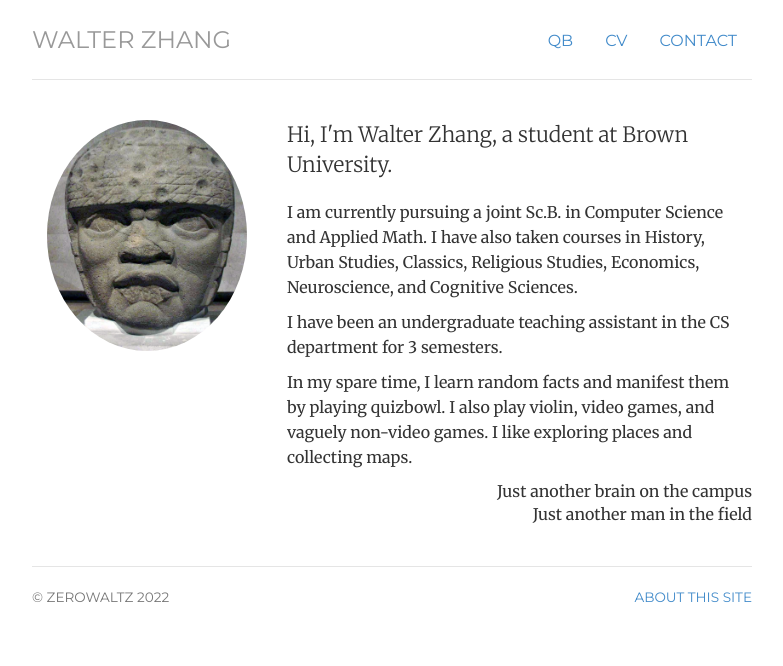
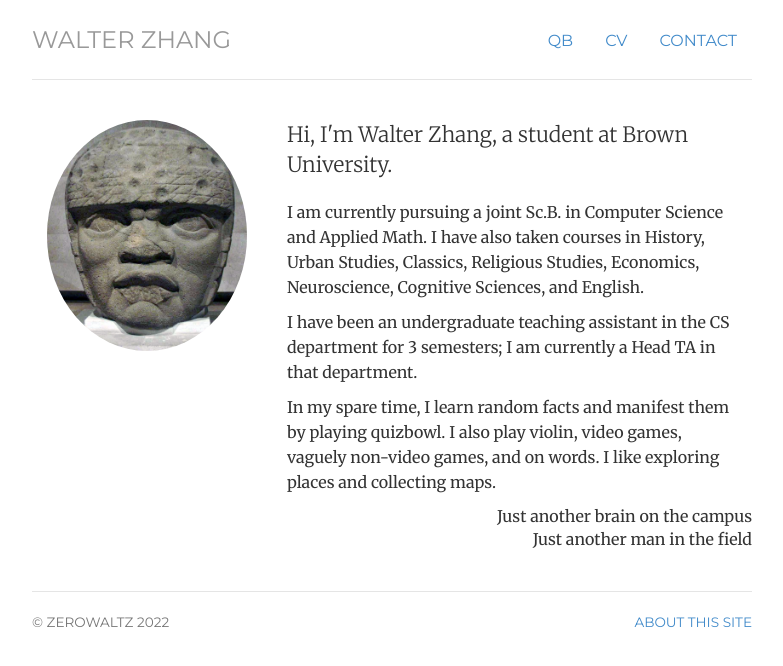
Before and after one commit to Zerowaltz/Zerowaltz.github.io, a Jekyll site: the page built from index.html, in a window 1280 px wide. Shown: the top 666 px of the page, without its empty margins (248-1031 px from the left). Built offline with Jekyll 4.4.1, drawn with Linux system fonts in a browser that asks for light colours.

Commit message:
Update index.html

```diff
--- a/index.html
+++ b/index.html
@@ -13,11 +13,11 @@
 	</div>
 	<div itemscope itemtype="http://data-vocabulary.org/Person" class="col-sm-8">
 	<p class="lead">Hi, I'm <span itemprop="name">Walter Zhang</span>, a student at Brown University.</p>
-	<p>I am currently pursuing a joint Sc.B. in Computer Science and Applied Math. I have also taken courses in History, Urban Studies, Classics, Religious Studies, Economics, Neuroscience, and Cognitive Sciences.</p>
+	<p>I am currently pursuing a joint Sc.B. in Computer Science and Applied Math. I have also taken courses in History, Urban Studies, Classics, Religious Studies, Economics, Neuroscience, Cognitive Sciences, and English.</p>
 
-	<p> I have been an undergraduate teaching assistant in the CS department for 3 semesters.
+	<p> I have been an undergraduate teaching assistant in the CS department for 3 semesters; I am currently a Head TA in that department.
 
-        <p> In my spare time, I learn random facts and manifest them by playing quizbowl. I also play violin, video games, and vaguely non-video games. I like exploring places and collecting maps.</p>
+        <p> In my spare time, I learn random facts and manifest them by playing quizbowl. I also play violin, video games, vaguely non-video games, and on words. I like exploring places and collecting maps.</p>
 	</div>
 
 	<div align="right">Just another brain on the campus<br>
```
